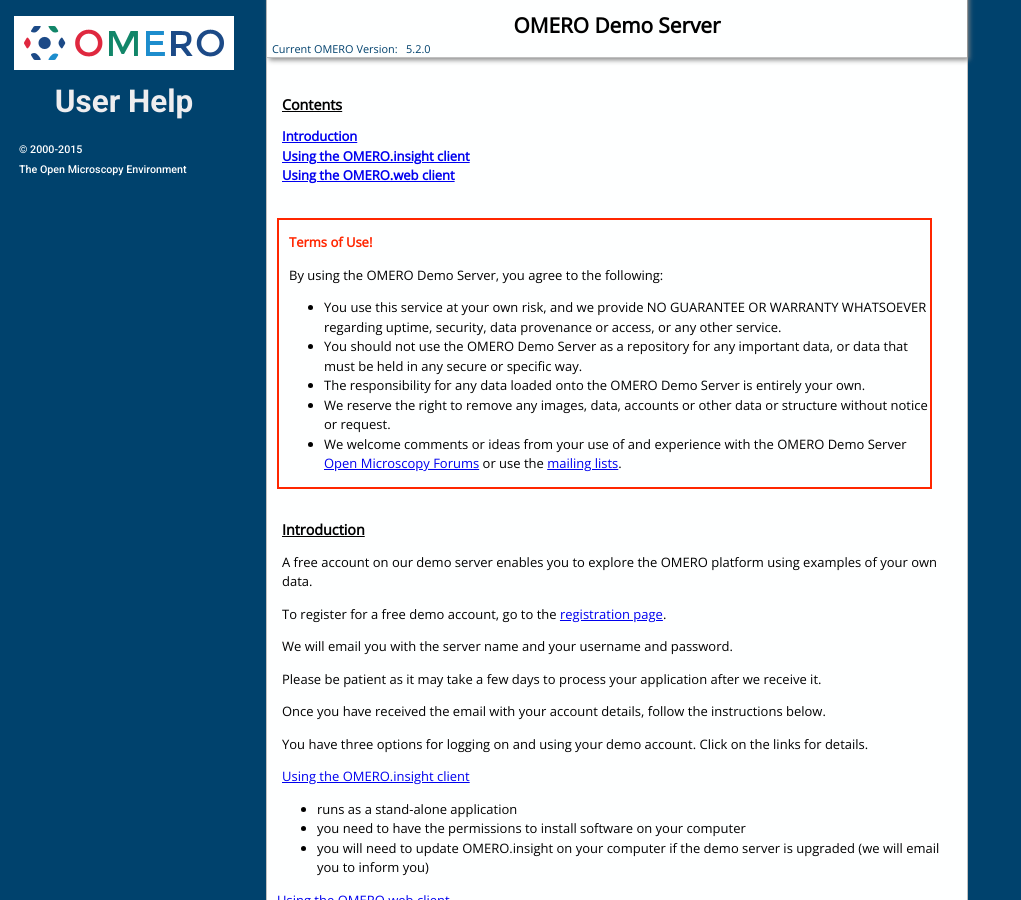
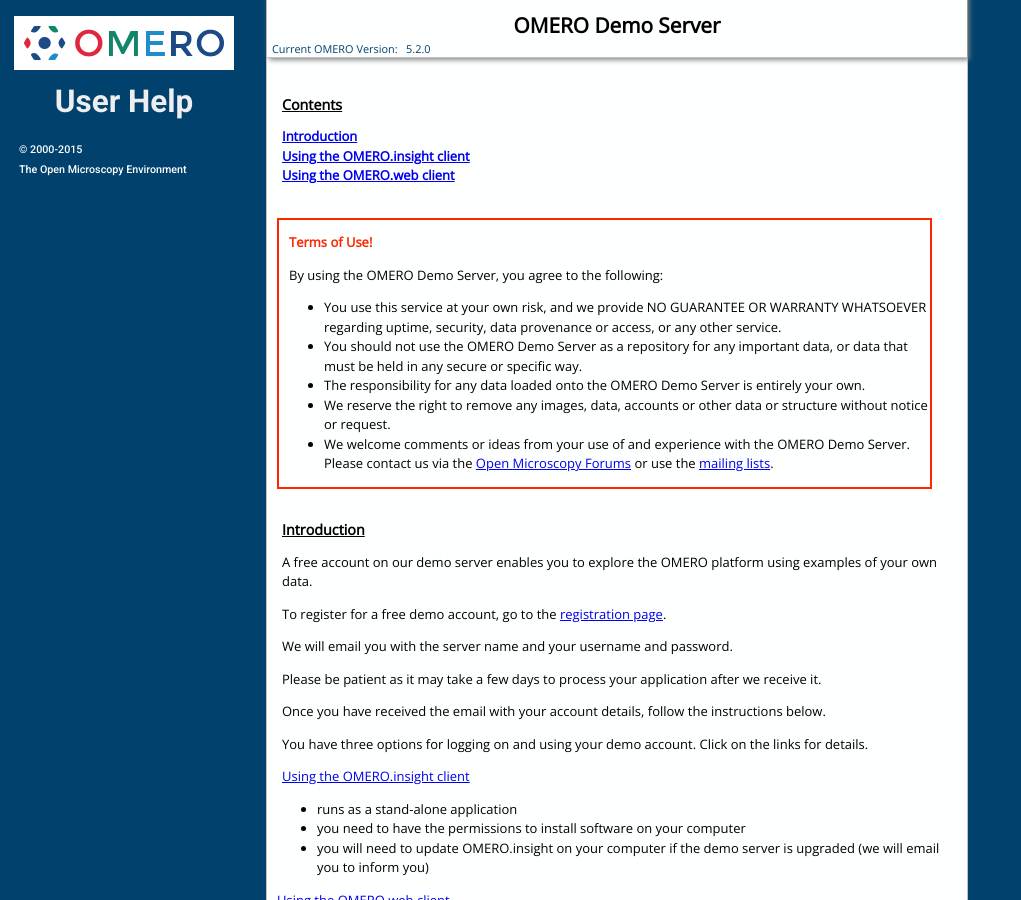
Before and after one commit to snoopycrimecop/ome-help, a Jekyll site: the page built from demo-server.html, in a window 1280 px wide and 900 px high. Shown: the whole window, without its empty margins (0-1021 px from the left). Built offline with Jekyll 4.4.1, drawn with Linux system fonts in a browser that asks for light colours; Markdown is read by kramdown in place of the engine named in the settings.

Commit message:
Demo Server - correct as per Mark's comment

```diff
--- a/demo-server.html
+++ b/demo-server.html
@@ -34,7 +34,7 @@
 
 <li>We reserve the right to remove any images, data, accounts or other data or structure without notice or request.</li>
 
-<li>We welcome comments or ideas from your use of and experience with the OMERO Demo Server <a href="http://www.openmicroscopy.org/community/" target="_blank">Open Microscopy Forums</a> or use the <a href="https://www.openmicroscopy.org/site/community/mailing-lists" target="_blank">mailing lists</a>.</li>
+<li>We welcome comments or ideas from your use of and experience with the OMERO Demo Server. Please contact us via the <a href="http://www.openmicroscopy.org/community/" target="_blank">Open Microscopy Forums</a> or use the <a href="https://www.openmicroscopy.org/site/community/mailing-lists" target="_blank">mailing lists</a>.</li>
 
 </ul>
 
```
